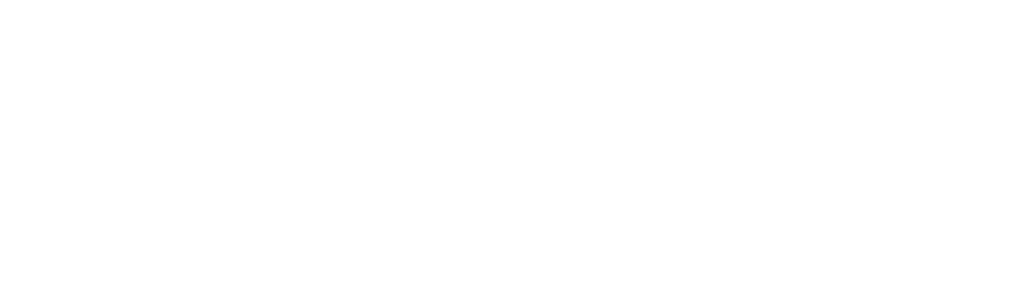
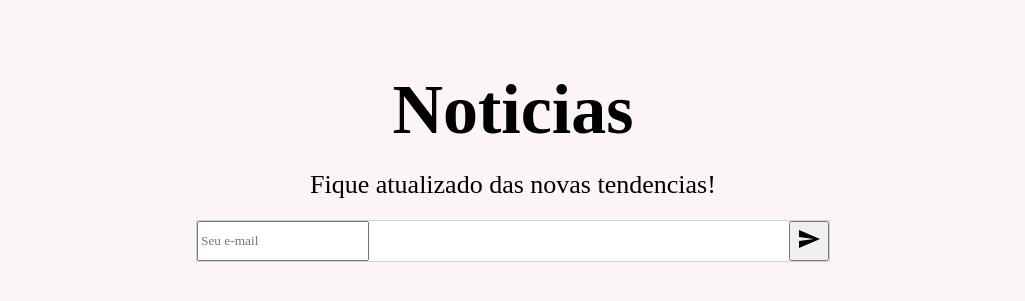
Before and after one commit to alison0098/e-commerce-react-app, a React (Create React App) app: page / in a window 1280 px wide. Shown: the part 2345-2646 px from the top of the page, without its empty margins (127-1152 px from the left). Before the commit the page ends 2256 px from the top, so only its background shows below. Built offline with nearby package versions, Linux system fonts and the light colour scheme; a web font is replaced by a local one.

Commit message:
add: adding newsletter

```diff
--- a/src/components/Newsletter.jsx
+++ b/src/components/Newsletter.jsx
@@ -8,10 +8,25 @@
     display:flex;
     align-items: center;
     justify-content: center;
+    flex-direction: column;
 `
-const Title = styled.h1``
-const Desc = styled.div``
-const InputContainer = styled.div``
+const Title = styled.h1`
+    font-size: 70px;
+    margin-bottom: 20px;
+`
+const Desc = styled.div`
+  font-size: 26px;
+  font-weight: 300;
+  margin-bottom: 20px;
+`
+const InputContainer = styled.div`
+    width : 50%;
+    height: 40px;
+    background-color: white;
+    display: flex;
+    justify-content: space-between;
+    border: 1px solid lightgray;
+`
 const Input = styled.input``
 const Button = styled.button``
 
--- a/src/pages/Home.jsx
+++ b/src/pages/Home.jsx
@@ -2,6 +2,7 @@
 import Announcement from '../components/Announcement'
 import Categories from '../components/Categories'
 import Navbar from '../components/Navbar'
+import Newsletter from '../components/Newsletter'
 import Products from '../components/Products'
 import Slider from '../components/Slider'
 
@@ -13,6 +14,7 @@
             <Slider/>
             <Categories/>
             <Products/>
+            <Newsletter/>
         </div>
     )
 }
```
